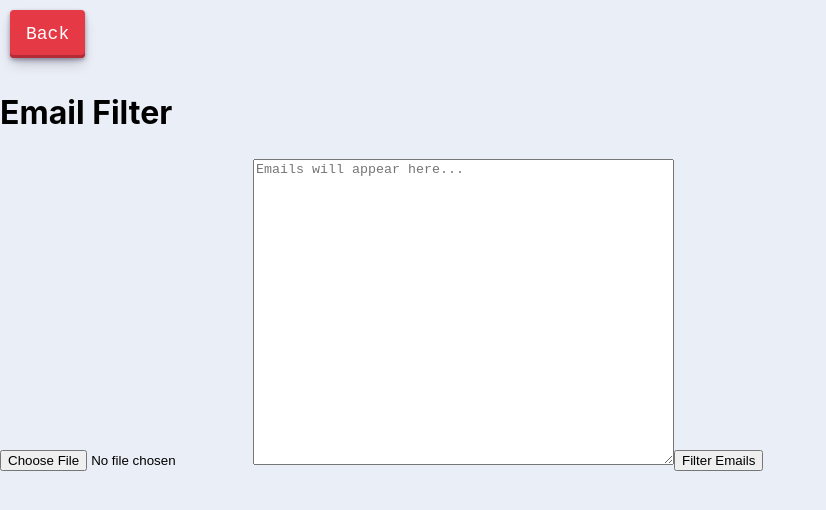
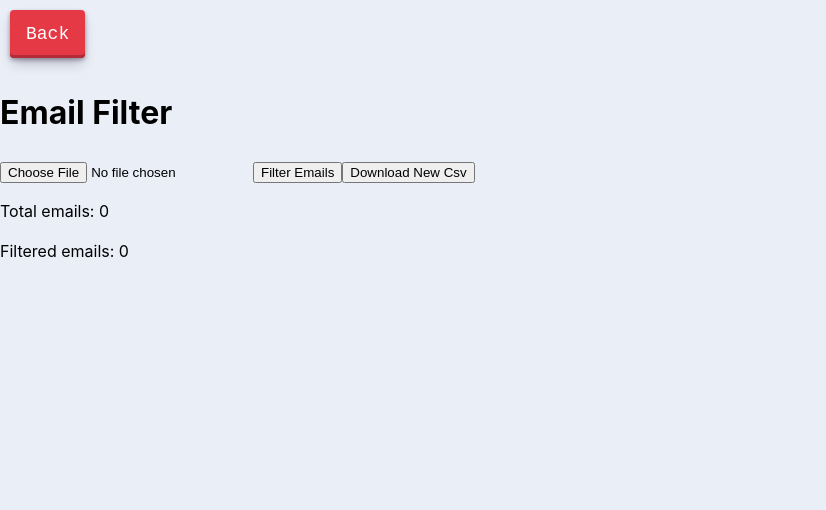
Before and after one commit to INRGI/CopyMaker, a React (Vite) app: page /emailFilter in a window 1280 px wide. Both pictures are taken after a click on the button "Filter Emails". Shown: the top 510 px of the page, without its empty margins (0-826 px from the left). Built offline with nearby package versions, Linux system fonts and the light colour scheme.

Commit message:
Download new csv file

```diff
--- a/src/components/EmailFilter/EmailFilter.jsx
+++ b/src/components/EmailFilter/EmailFilter.jsx
@@ -4,6 +4,7 @@ import * as XLSX from 'xlsx';
 const EmailFilter = () => {
   const [emails, setEmails] = useState([]);
   const [filteredEmails, setFilteredEmails] = useState([]);
+  const [isFiltered, setIsFiltered] = useState(false);
 
   const handleFileUpload = (e) => {
     const file = e.target.files[0];
@@ -16,6 +17,8 @@ const EmailFilter = () => {
       const worksheet = workbook.Sheets[sheetName];
       const emailData = XLSX.utils.sheet_to_json(worksheet, { header: 1 }).flat();
       setEmails(emailData.map(String).map(email => email.trim()));
+      setIsFiltered(false);
+      setFilteredEmails([]);
     };
 
     reader.readAsArrayBuffer(file);
@@ -25,24 +28,30 @@ const EmailFilter = () => {
     const excludeDomains = ['comcast'];
     const filtered = emails.filter(email => {
       const emailDomain = email.split('@')[1];
-      const result = !excludeDomains.some(domain => emailDomain.includes(domain));
-      return result;
+      return !excludeDomains.some(domain => emailDomain.includes(domain));
     });
     setFilteredEmails(filtered);
+    setIsFiltered(true);
+  };
+
+  const downloadCSV = () => {
+    const ws = XLSX.utils.aoa_to_sheet(filteredEmails.map(email => [email]));
+    const wb = XLSX.utils.book_new();
+    XLSX.utils.book_append_sheet(wb, ws, 'Filtered Emails');
+    XLSX.writeFile(wb, 'YourNewCsv.csv');
   };
 
   return (
     <div>
       <input type="file" onChange={handleFileUpload} />
-      <textarea
-        value={emails.join('\n')}
-        readOnly
-        rows="20"
-        cols="50"
-        placeholder="Emails will appear here..."
-      />
       <button onClick={filterEmails}>Filter Emails</button>
-      <pre>{filteredEmails.join('\n')}</pre>
+      {isFiltered && (
+        <button onClick={downloadCSV}>Download New Csv</button>
+      )}
+      <div>
+        <p>Total emails: {emails.length}</p>
+        {isFiltered && <p>Filtered emails: {filteredEmails.length}</p>}
+      </div>
     </div>
   );
 };
```
